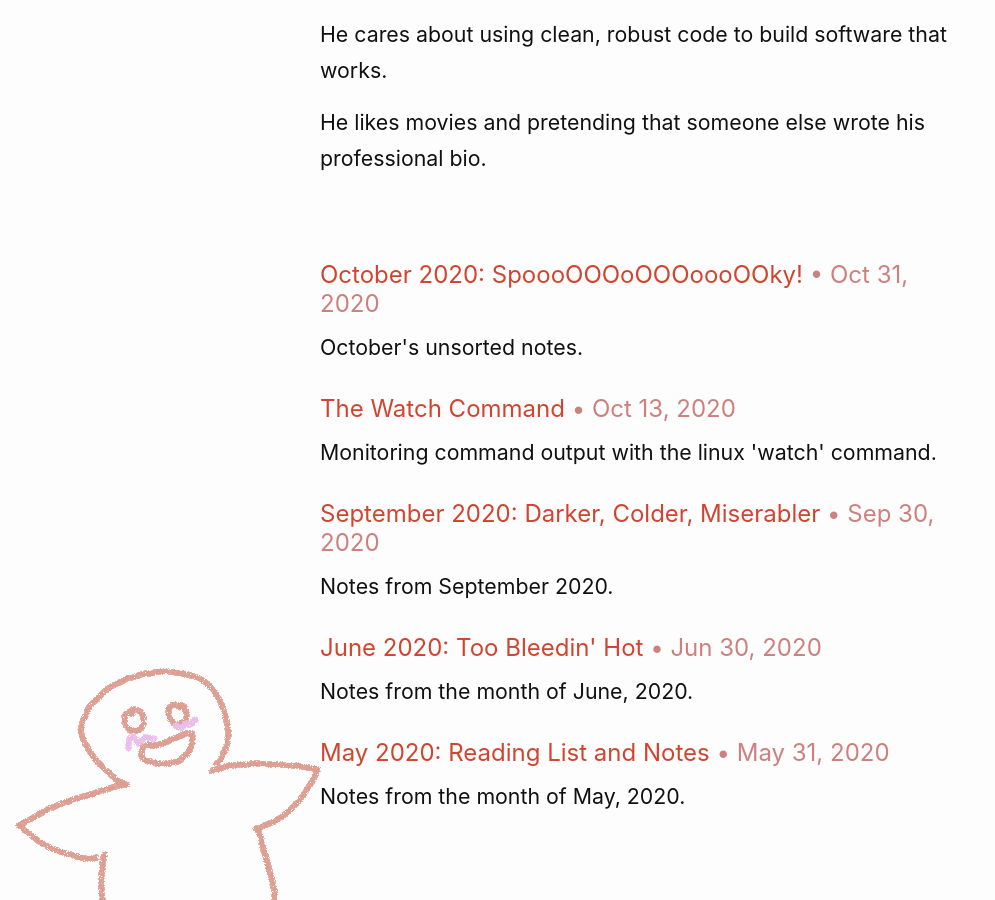
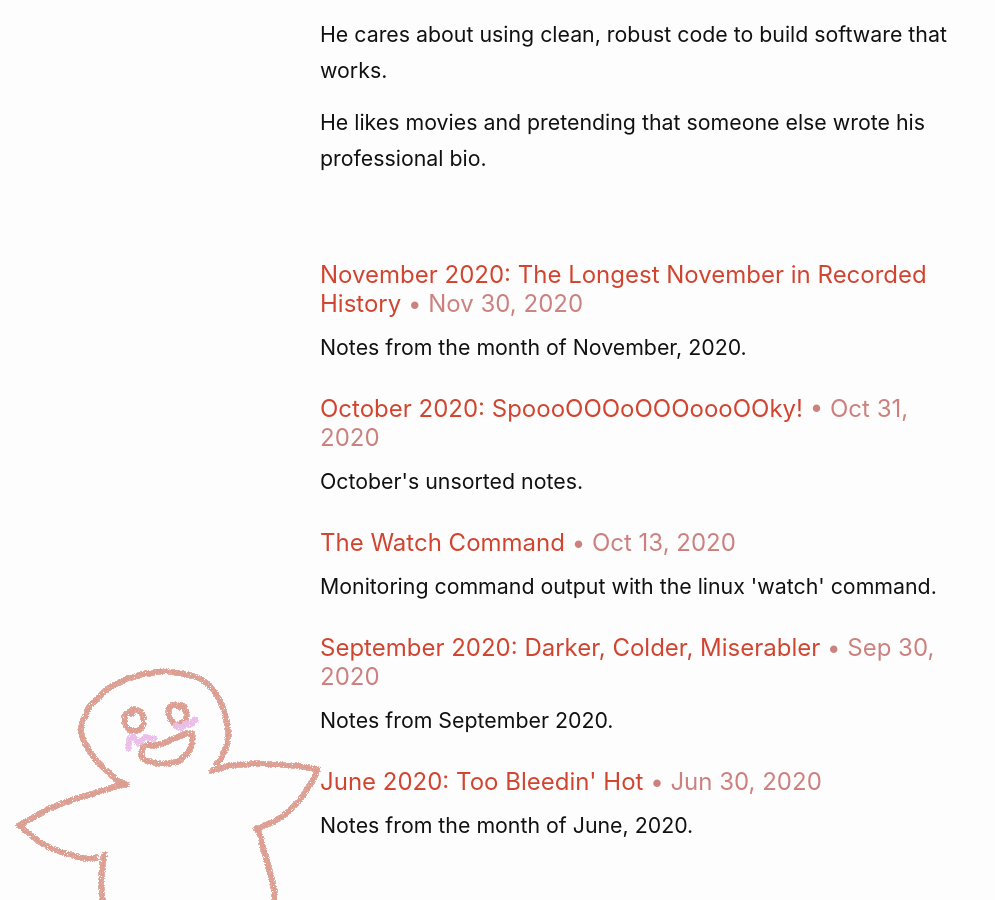
Before and after one commit to jsrn/jsrn.github.io, a Jekyll site: the page built from index.html, in a window 1280 px wide and 900 px high, scrolled down 341 px. Shown: the whole window, without its empty margins (0-995 px from the left). Built offline with Jekyll 4.4.1, drawn with Linux system fonts in a browser that asks for light colours.

Commit message:
Belated november post

```diff
--- a/_drafts/2020-11-30-november-2020.md
+++ b/_posts/2020-11-30-november-2020.md
@@ -1,12 +1,10 @@
 ---
 layout: post
-title: "November 2020"
+title: "November 2020: The Longest November in Recorded History"
 description: "Notes from the month of November, 2020."
 category: monthnotes
 tags: [personal, reading list]
 ---
-
-# Start writing...
 
 # Things I Read
 
```
